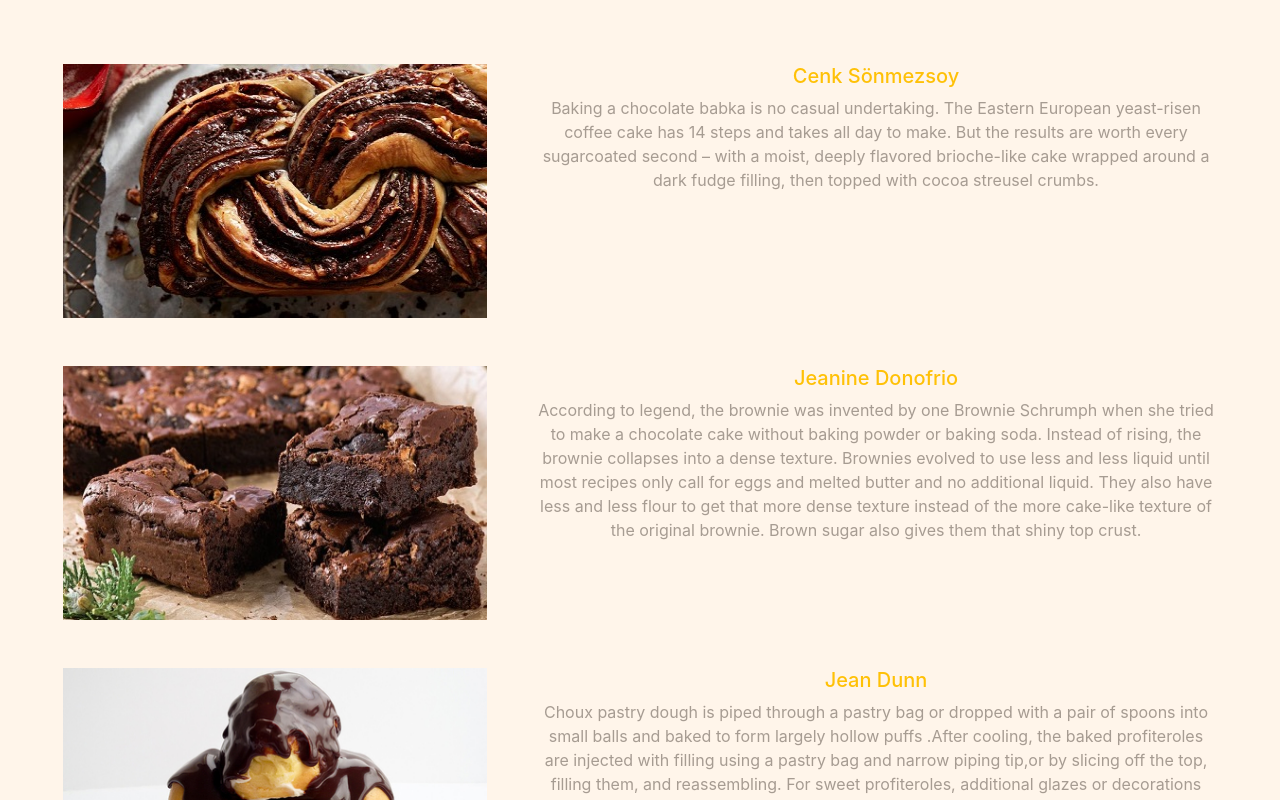
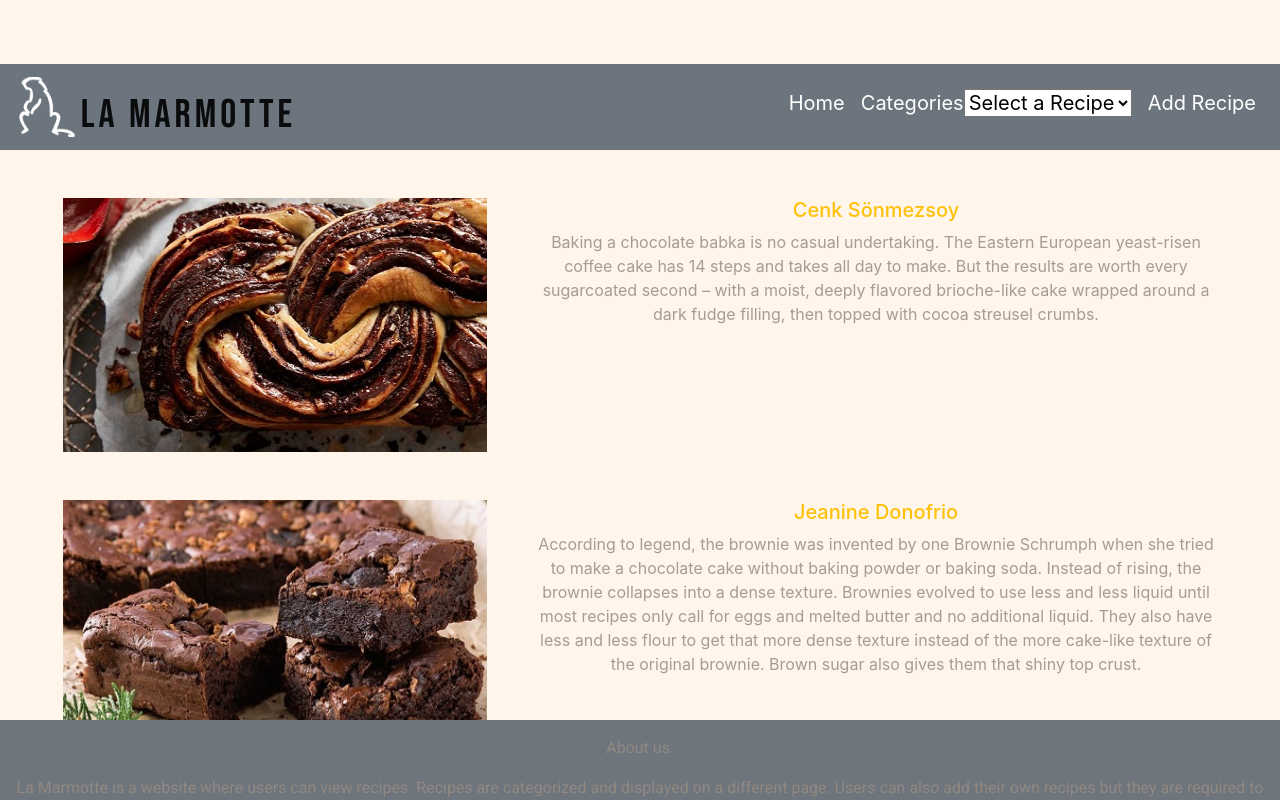
Before and after one commit to DrengrVikingr/cs391project2, a React (Create React App) app: page / in a window 1280 px wide. Shown: the top 800 px of the page. Built offline with nearby package versions, Linux system fonts and the light colour scheme.

Commit message:
last updates

```diff
--- /dev/null
+++ b/src/home.js
@@ -0,0 +1,20 @@
+import React, { Component } from 'react';
+
+import Footer from './components/Footer';
+import HomeRecipes from './components/HomeRecipes';
+import NavBar from './components/NavBar';
+
+class Home extends Component {
+    state = {}
+    render() {
+        return (
+            <React.Fragment>
+                <NavBar />
+                <HomeRecipes />
+                <Footer />
+            </React.Fragment>
+        );
+    }
+}
+
+export default Home;
--- a/src/index.js
+++ b/src/index.js
@@ -6,12 +6,21 @@ import reportWebVitals from './reportWebVitals';
 import 'bootstrap/dist/css/bootstrap.min.css';
 import NavBar from './components/NavBar';
 import HomeRecipes from './components/HomeRecipes';
-import SignUpLogin from './sign_up_login';
+import SignUpLogin from './SignUpLoginPage';
+import { BrowserRouter as Router, Route, Switch } from 'react-router-dom';
+import Home from './home';
+
 
 ReactDOM.render(
-  <React.StrictMode>
-    <HomeRecipes />
-  </React.StrictMode>,
+  <Router>
+    <Switch>
+      <Route path="/" exact component={Home} />
+      <Route path="/sign_up_login" component={SignUpLogin} />
+    </Switch>
+
+
+  </Router>
+  ,
   document.getElementById('root')
 );
 
```
Also changed, not shown: src/SignUpLoginPage.js (renamed from src/sign_up_login.js), 1 other file (tests, documents, lock files or other folders).
